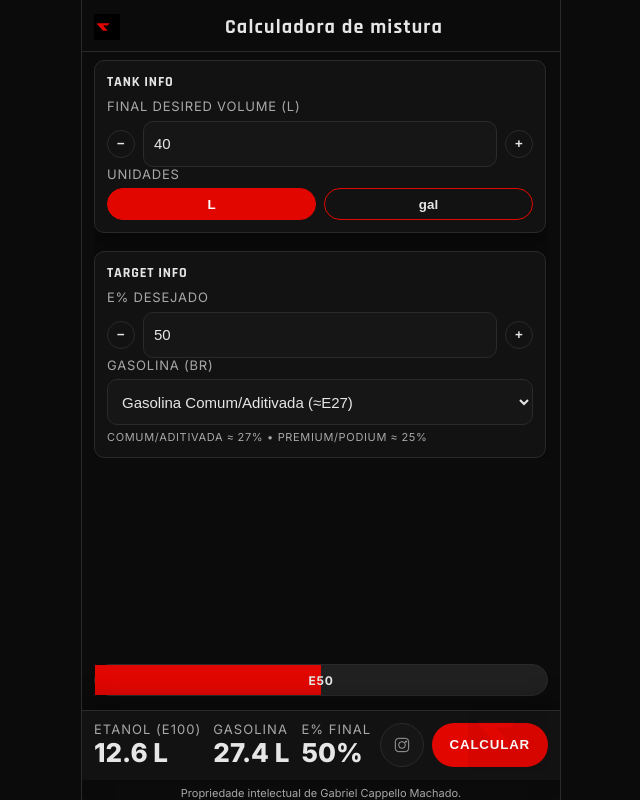
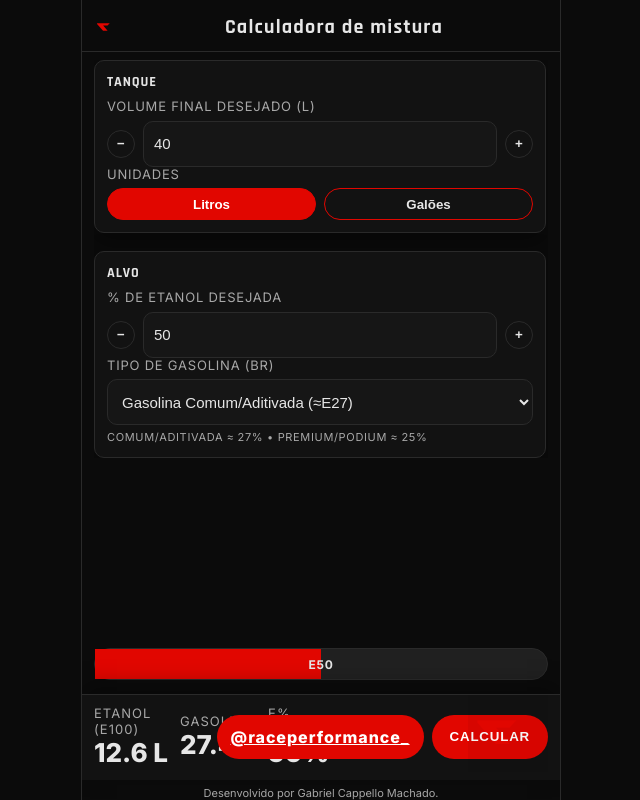
Before and after one commit to Gligoco/Calc_mix_fuel, a React (Vite) app in the folder fuel-mix-calculator/: page / in a window 1280 px wide. Both pictures are taken after a click on the button "CALCULAR". Shown: the whole page, without its empty margins (319-959 px from the left). Built offline with nearby package versions, Linux system fonts and the light colour scheme.

Commit message:
Update UI with Portuguese labels and new Race Performance logo
Co-authored-by: vwb5n4ffm8 <vwb5n4ffm8@privaterelay.appleid.com>

```diff
--- a/fuel-mix-calculator/src/App.jsx
+++ b/fuel-mix-calculator/src/App.jsx
@@ -89,7 +89,7 @@ export default function App() {
   return (
     <div className="rp-app">
       <div className="rp-topbar" role="banner">
-        <img className="rp-logo-img" src="/logo.svg" alt="Race Performance logo" />
+        <img className="rp-logo-img" src="/assets/logo-race.svg?v=1" alt="Race Performance logo" />
         <div className="rp-title">Calculadora de mistura</div>
         <div />
       </div>
@@ -98,9 +98,9 @@ export default function App() {
         <div className="rp-inputs-wrapper">
           <div className="rp-inputs">
             <div className="rp-group">
-              <div className="rp-group-title">Tank Info</div>
+              <div className="rp-group-title">Tanque</div>
               <div className="rp-row">
-                <div className="rp-label">Final desired volume ({unitLabel})</div>
+                <div className="rp-label">Volume final desejado ({unitLabel === 'gal' ? 'gal' : 'L'})</div>
                 <div className="input-wrap">
                   <button className="rp-step" onClick={()=> setTotalVolumeInput(v => String(Math.max(0, (Number(v)||0) - (unit==='gal'?0.5:1))))}>−</button>
                   <input className="rp-input" type="number" min="0" step="0.1" value={totalVolumeInput} onChange={(e)=> setTotalVolumeInput(e.target.value)} />
@@ -110,16 +110,16 @@ export default function App() {
               <div className="rp-row">
                 <div className="rp-label">Unidades</div>
                 <div className="input-wrap" style={{ gridTemplateColumns: '1fr 1fr', gap: 8 }}>
-                  <button className="rp-chip" aria-pressed={unit==='L'} onClick={()=> setUnit('L')}>L</button>
-                  <button className="rp-chip" aria-pressed={unit==='gal'} onClick={()=> setUnit('gal')}>gal</button>
+                  <button className="rp-chip" aria-pressed={unit==='L'} onClick={()=> setUnit('L')}>Litros</button>
+                  <button className="rp-chip" aria-pressed={unit==='gal'} onClick={()=> setUnit('gal')}>Galões</button>
                 </div>
               </div>
             </div>
 
             <div className="rp-group">
-              <div className="rp-group-title">Target Info</div>
+              <div className="rp-group-title">Alvo</div>
               <div className="rp-row">
-                <div className="rp-label">E% desejado</div>
+                <div className="rp-label">% de etanol desejada</div>
                 <div className="input-wrap">
                   <button className="rp-step" onClick={()=> setTargetE(v => String(Math.max(0, (Number(v)||0) - 1)))}>−</button>
                   <input className="rp-input" type="number" min="0" max="100" step="1" value={targetE} onChange={(e)=> setTargetE(e.target.value)} />
@@ -127,7 +127,7 @@ export default function App() {
                 </div>
               </div>
               <div className="rp-row">
-                <div className="rp-label">Gasolina (BR)</div>
+                <div className="rp-label">Tipo de gasolina (BR)</div>
                 <select className="rp-select" value={brGasTypeId} onChange={(e)=> setBrGasTypeId(e.target.value)}>
                   {BR_GAS_TYPES.map(g => (<option key={g.id} value={g.id}>{g.name}</option>))}
                 </select>
@@ -163,16 +163,16 @@ export default function App() {
           )}
         </div>
         {hasCalculated && (
-          <a className="rp-instagram" href="https://www.instagram.com/raceperformance_?igsh=MWY1N25vZ3hmMTdsZA==" target="_blank" rel="noopener noreferrer" aria-label="Instagram">
-            <svg width="16" height="16" viewBox="0 0 24 24" fill="none" xmlns="http://www.w3.org/2000/svg">
-              <path d="M7 2h10a5 5 0 0 1 5 5v10a5 5 0 0 1-5 5H7a5 5 0 0 1-5-5V7a5 5 0 0 1 5-5zm5 5a5 5 0 1 0 0 10 5 5 0 0 0 0-10zm6-1a1 1 0 1 0 0 2 1 1 0 0 0 0-2z" stroke="currentColor" strokeWidth="1" fill="none"/>
-            </svg>
+          <a className="rp-cta" style={{ display: 'inline-grid', placeItems: 'center', padding: '0 14px' }}
+             href="https://www.instagram.com/raceperformance_?igsh=MWY1N25vZ3hmMTdsZA=="
+             target="_blank" rel="noopener noreferrer" aria-label="Instagram">
+            @raceperformance_
           </a>
         )}
         <button className="rp-cta" onClick={()=> setHasCalculated(true)}>CALCULAR</button>
       </div>
 
-      <div className="rp-footer-note">Propriedade intelectual de Gabriel Cappello Machado.</div>
+      <div className="rp-footer-note">Desenvolvido por Gabriel Cappello Machado.</div>
     </div>
   )
 }
```
Also changed, not shown: fuel-mix-calculator/public/assets/logo-race.svg (added).
